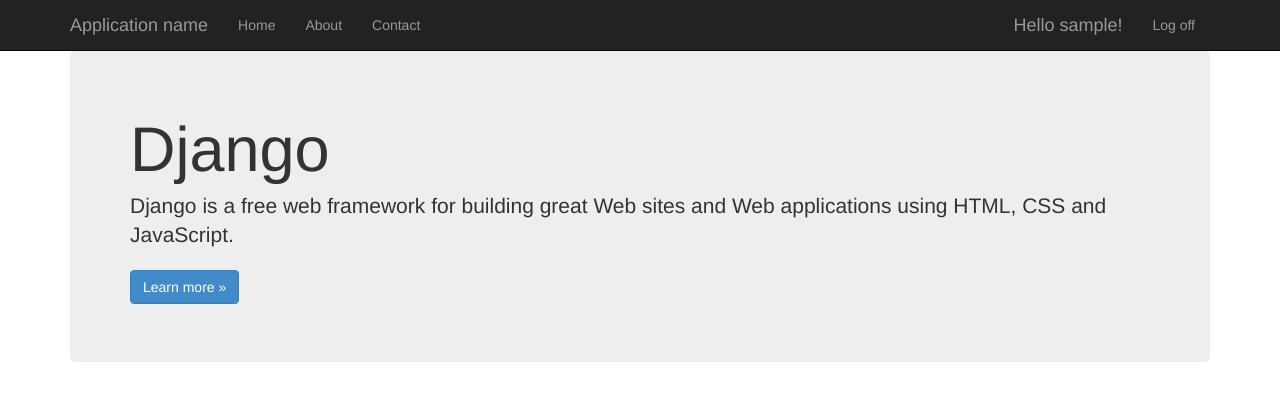
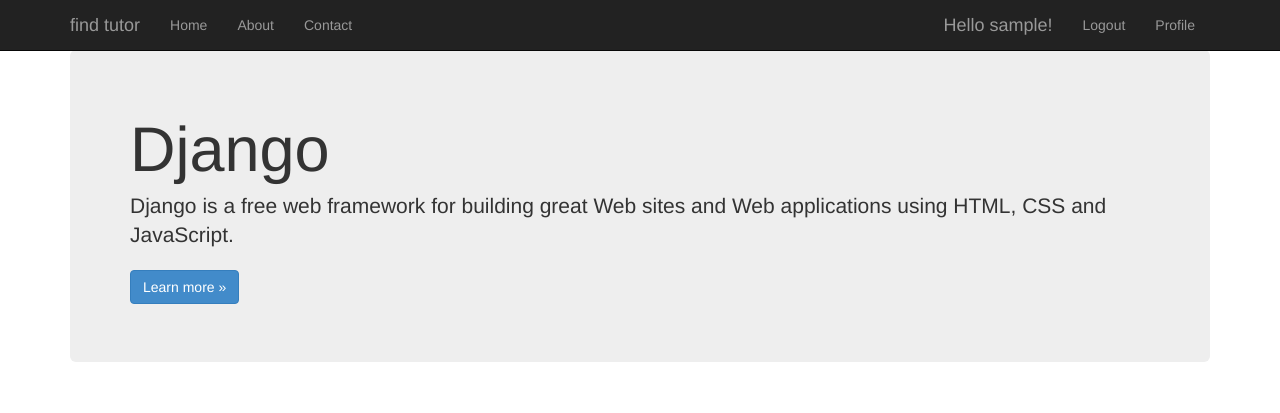
Before and after one commit to safaaaz/student-tutor-s, a Django app: page / in a window 1280 px wide. Shown: the top 413 px of the page. Run offline with Django 3.2, Linux system fonts and the light colour scheme; the visitor is signed in with stand-in values (Sample User, id 1); parts of the project's set-up code (start-up, migrations or seed data) failed here and were passed over; some libraries are stand-ins or nearby versions.

Commit message:
BSPM2021T10-14 edit profile for the tutor

```diff
--- a/DjangoWebProject2/DjangoWebProject2/urls.py
+++ b/DjangoWebProject2/DjangoWebProject2/urls.py
@@ -32,10 +32,12 @@
          name='login'),
     path('logout/', LogoutView.as_view(next_page='/'), name='logout'),
     path('admin/', admin.site.urls),
-    #path('app/signup', views.signup_view, name='signup'),
+    path('app/signup', views.signup_view, name='signup'),
 
     #path('app/login', auth_views.LoginView.as_view(), name='login'),
     path('app/login_page', views.login_page, name='signup'),
-    path('app/signup1', views.signup1, name='signup1'),
+    path('app/signup', views.signup_view, name='signup_view'),
     path('app/studentsignup', views.studentsignup, name='studentsignup'),
+    path('app/profile', views.profile.as_view(template_name='app/profile.html'), name='profile'),
+
 ]
--- a/DjangoWebProject2/app/admin.py
+++ b/DjangoWebProject2/app/admin.py
@@ -2,7 +2,7 @@
 
 from django.contrib.auth.admin import UserAdmin
 
-from .forms import tutorForm, tutorChangeForm,studentForm,studentChangeForm
+from .forms import tutorForm,studentForm,studentChangeForm
 from .models import student,tutor
 
 
--- a/DjangoWebProject2/app/forms.py
+++ b/DjangoWebProject2/app/forms.py
@@ -2,7 +2,7 @@
 Definition of forms.
 """
 
-from django import forms
+
 from django.contrib.auth.forms import AuthenticationForm
 from django.utils.translation import ugettext_lazy as _
 
@@ -28,7 +28,7 @@
     class Meta:
         model = tutor
         fields = ['idt','name','username','password','age','price','field','image','email','phone',]
-        verbose_name='tutor'
+
 class tutorChangeForm(UserChangeForm):
     class Meta:
         model = tutor
@@ -37,7 +37,7 @@
 class studentForm(UserCreationForm):
     class Meta:
         model = student
-        fields = ['ids','name','username','password','age','gender','email','phone','pic',]
+        fields = ['ids','name','password','age','gender','email','phone','pic']
 
 class studentChangeForm(UserChangeForm):
     class Meta:
--- a/DjangoWebProject2/app/templates/app/index.html
+++ b/DjangoWebProject2/app/templates/app/index.html
@@ -6,6 +6,7 @@
     <h1>Django</h1>
     <p class="lead">Django is a free web framework for building great Web sites and Web applications using HTML, CSS and JavaScript.</p>
     <p><a href="https://www.djangoproject.com/" class="btn btn-primary btn-large">Learn more &raquo;</a></p>
+
 </div>
 
 <div class="row">
--- a/DjangoWebProject2/app/templates/app/layout.html
+++ b/DjangoWebProject2/app/templates/app/layout.html
@@ -19,7 +19,7 @@
                     <span class="icon-bar"></span>
                     <span class="icon-bar"></span>
                 </button>
-                <a href="/" class="navbar-brand">Application name</a>
+                <a href="/" class="navbar-brand">find tutor</a>
             </div>
             <div class="navbar-collapse collapse">
                 <ul class="nav navbar-nav">
--- a/DjangoWebProject2/app/templates/app/loginpartial.html
+++ b/DjangoWebProject2/app/templates/app/loginpartial.html
@@ -4,7 +4,9 @@
     {% csrf_token %}
     <ul class="nav navbar-nav navbar-right">
         <li><span class="navbar-brand">Hello {{ user.username }}!</span></li>
-        <li><a href="javascript:document.getElementById('logoutForm').submit()">Log off</a></li>
+         <li>       <a class="nav-item nav-link" href="{% url 'logout' %}">Logout</a></li>
+             <li>   <a class="nav-item nav-link" href="{% url 'profile' %}">Profile</a></li>
+
     </ul>
 </form>
 
--- a/DjangoWebProject2/app/templates/app/signup.html
+++ b/DjangoWebProject2/app/templates/app/signup.html
@@ -1,3 +1,4 @@
+{% extends "app/layout.html" %}
 
 {% block content %}
 
--- a/DjangoWebProject2/app/templates/app/studentsignup.html
+++ b/DjangoWebProject2/app/templates/app/studentsignup.html
@@ -1,3 +1,4 @@
+{% extends "app/layout.html" %}
 
 {% block content %}
 
--- a/DjangoWebProject2/app/views.py
+++ b/DjangoWebProject2/app/views.py
@@ -1,7 +1,7 @@
 """
 Definition of views.
 """
-
+from django.urls import reverse_lazy
 from datetime import datetime
 from django.shortcuts import render
 from django.http import HttpRequest
@@ -9,10 +9,13 @@
 from django.shortcuts import render, redirect
 from django.views.generic.edit import CreateView
 from django.urls import reverse_lazy
+from django.contrib.auth.decorators import login_required
+from django.views import generic
+from django.views.generic.edit import UpdateView
+from django.contrib.auth.models import User
+from .models import tutor,student
+from .forms import tutorForm,studentForm,tutorChangeForm,studentChangeForm
 
-
-
-from .forms import tutorForm,studentForm
 def home(request):
     """Renders the home page."""
     assert isinstance(request, HttpRequest)
@@ -92,10 +95,61 @@
     context ={'form':form}
 
     return render(request, 'app/studentsignup.html',context)
-class SignUpView(CreateView):
-    form_class = tutorForm
-    success_url = reverse_lazy('login')
-    template_name = 'app/signup.html'
+
+
+#@login_required
+#def profile(request):
+#    #form = tutorChangeForm(request)
+
+#            #user = authenticate(username=username, password=raw_password)
+#            #login(request, user)
+#           # return redirect('about')
+#    if request.method=='POST':
+#            form = tutorChangeForm(request.POST,instance=request.User)
+#    #       p_form = profileupform(request.POST,request.FILES,instance=request.User.profile)
+#            if form.is_valid():
+#                 form.save()
+#    #            p_form.save()
+#    #            messages.success(request, 'Your account has been updated!')
+#                 return redirect('profile')
+#    else:
+#            form = tutorChangeForm(instance=request.user)
+#    #       p_form = profileupform(instance=request.user)
+#            context ={'form':form}
+#            return render(request,'app/profile.html',context)
+
+#class studentprofile(UpdateView):
+#    model = student
+#    form = studentChangeForm
+#    template_name = 'profile.html'
+#    fields = ['email','age','phone','pic']
+#    success_url = reverse_lazy('home') # This is where the user will be
+#                                       # redirected once the form
+#                                       # is successfully filled in
+
+#    def get_object(self, **kwargs):
+#        '''This method will load the object
+#           that will be used to load the form
+#           that will be edited'''
+#        return self.request.user
+
+
+
+class profile(UpdateView):
+    model = tutor
+    form = tutorChangeForm
+    template_name = 'profile.html'
+    fields = ['email','price','age','phone']
+
+    success_url = reverse_lazy('home') # This is where the user will be
+                                       # redirected once the form
+                                       # is successfully filled in
+
+    def get_object(self, **kwargs):
+        '''This method will load the object
+           that will be used to load the form
+           that will be edited'''
+        return self.request.user
 
 def login_page(request):
 
```
Also changed, not shown: DjangoWebProject2/app/models.py (+7 -1 lines), DjangoWebProject2/app/templates/app/login_page.html (+9 -0 lines), DjangoWebProject2/app/templates/app/profile.html (added, +23 -0 lines), DjangoWebProject2/app/migrations/0007_tutor_is_ok.py (added), DjangoWebProject2/app/migrations/0008_profile.py (added), DjangoWebProject2/app/migrations/0009_auto_20210410_1836.py (added), 1 other file.
